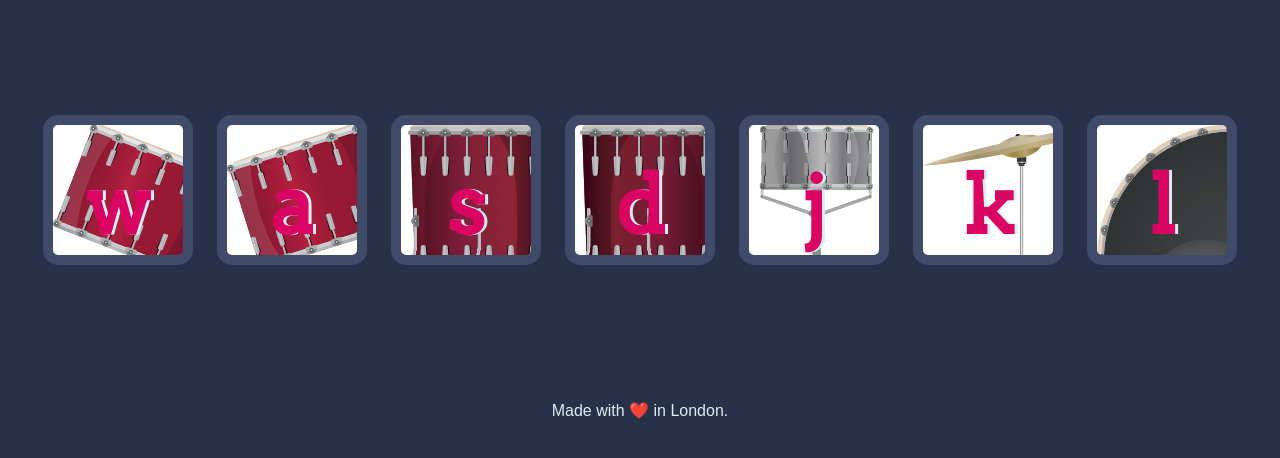
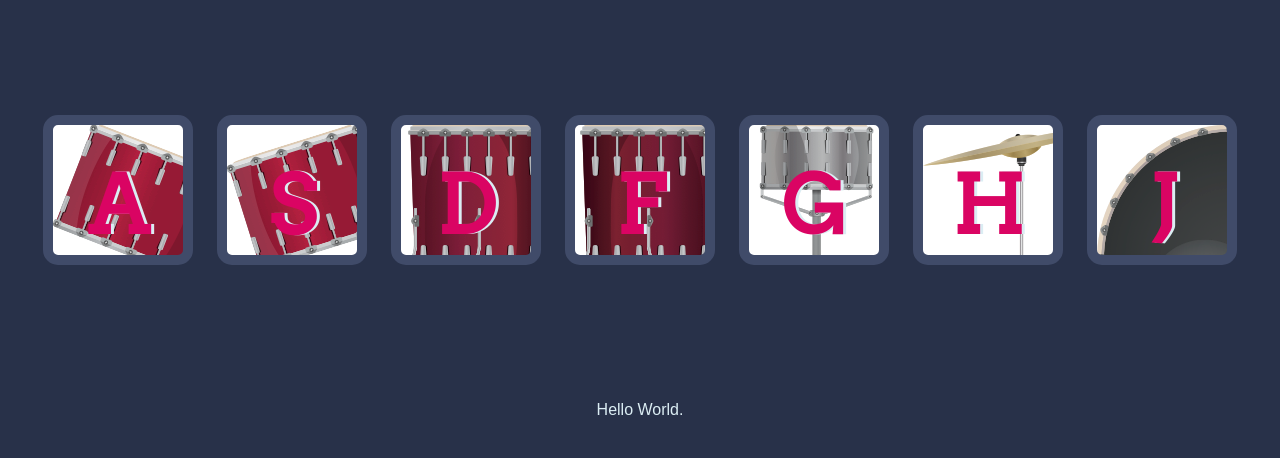
Before and after one commit to kouu07/Drum-Kit, a plain HTML site: page index.html in a window 1280 px wide. Shown: the part 174-632 px from the top of the page. Drawn offline with Linux system fonts and the light colour scheme.

Commit message:
Update index.html

```diff
--- a/index.html
+++ b/index.html
@@ -12,18 +12,18 @@
 
   <h1 id="title">Drum 🥁 Kit</h1>
   <div class="set">
-    <button class="w drum">w</button>
-    <button class="a drum">a</button>
-    <button class="s drum">s</button>
-    <button class="d drum">d</button>
-    <button class="j drum">j</button>
-    <button class="k drum">k</button>
-    <button class="l drum">l</button>
+    <button class="w drum">A</button>
+    <button class="a drum">S</button>
+    <button class="s drum">D</button>
+    <button class="d drum">F</button>
+    <button class="j drum">G</button>
+    <button class="k drum">H</button>
+    <button class="l drum">J</button>
   </div>
 
 
   <footer>
-    Made with ❤️ in London.
+    Hello World.
   </footer>
   <script src="index.js"></script>
 </body>
```
